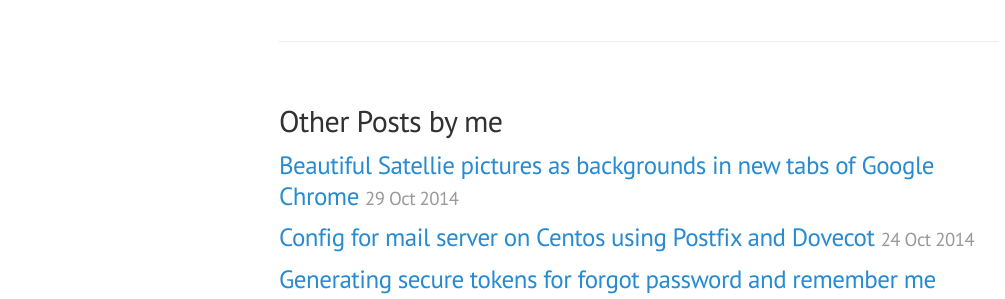
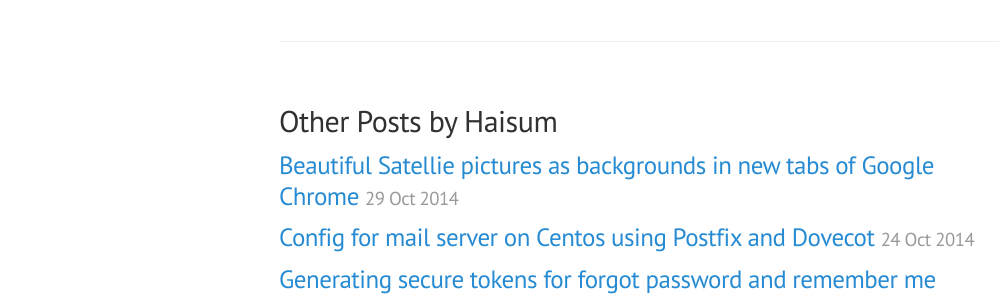
Before and after one commit to haisum/haisum.github.io, a Jekyll site: the page built from _posts/2014-10-22-Migrate-large-php-mysql-code-base-to-mysqli.md, in a window 1280 px wide. Shown: the part 351-650 px from the top of the page, without its empty margins (1-1006 px from the left). Built offline with Jekyll 4.4.1, drawn with Linux system fonts in a browser that asks for light colours; Markdown is read by kramdown in place of the engine named in the settings; comment, search, counter and statistics services are not loaded.

Commit message:
Using exceprts on home page rather than full content

```diff
--- a/_layouts/post.html
+++ b/_layouts/post.html
@@ -9,7 +9,7 @@ layout: default
 </div>
 
 <div class="related">
-  <h2>Other Posts by me</h2>
+  <h2>Other Posts by Haisum</h2>
   <ul class="related-posts">
     {% for post in site.related_posts limit:3 %}
       <li>
--- a/index.html
+++ b/index.html
@@ -14,7 +14,7 @@ title: Home
 
     <span class="post-date">{{ post.date | date_to_string }}</span>
 
-    {{ post.content }}
+    {{ post.excerpt }}
   </div>
   {% endfor %}
 </div>
```
